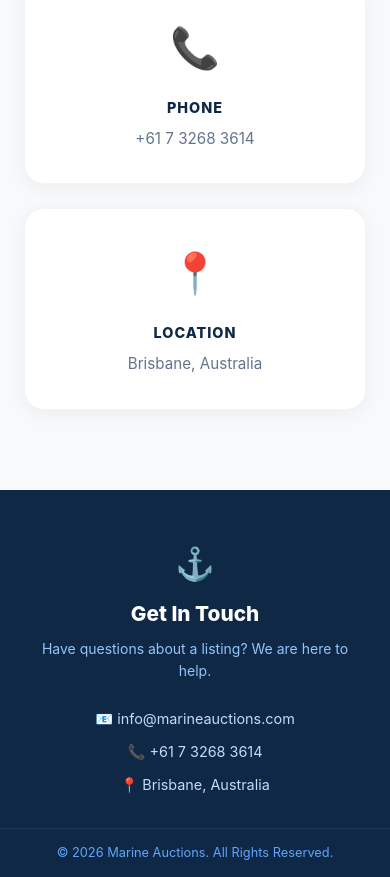
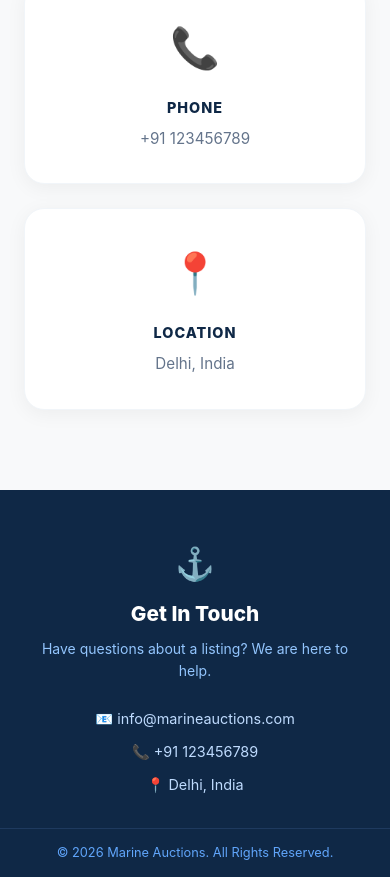
Before and after one commit to manisha36180-rgb/gitup, a Next.js app in the folder antigravity-app/: page /contact in a window 390 px wide. Shown: the part 1339-2216 px from the top of the page. Built offline with nearby package versions, Linux system fonts and the light colour scheme.

Commit message:
Update contact details: phone 123456789 and location Delhi, India

```diff
--- a/antigravity-app/app/contact/page.tsx
+++ b/antigravity-app/app/contact/page.tsx
@@ -59,8 +59,8 @@ export default function ContactPage() {
         <div style={{ display: "flex", flexWrap: "wrap", justifyContent: "center", gap: "24px" }}>
           {[
             { icon: "📧", label: "Email", value: "info@marineauctions.com" },
-            { icon: "📞", label: "Phone", value: "+61 7 3268 3614" },
-            { icon: "📍", label: "Location", value: "Brisbane, Australia" },
+            { icon: "📞", label: "Phone", value: "+91 123456789" },
+            { icon: "📍", label: "Location", value: "Delhi, India" },
           ].map((c) => (
             <div key={c.label} style={{ flex: "1 1 200px", minWidth: "200px", backgroundColor: "white", borderRadius: "20px", padding: "32px 24px", textAlign: "center", border: "1px solid #f1f5f9", boxShadow: "0 4px 20px rgba(0,0,0,0.05)" }}>
               <div style={{ fontSize: "2.5rem", marginBottom: "16px" }}>{c.icon}</div>
--- a/antigravity-app/app/layout.tsx
+++ b/antigravity-app/app/layout.tsx
@@ -42,8 +42,8 @@ export default function RootLayout({
             </p>
             <div style={{ display: "flex", flexDirection: "column", alignItems: "center", gap: "10px", fontSize: "0.9rem", color: "#bfdbfe" }}>
               <span>📧 info@marineauctions.com</span>
-              <span>📞 +61 7 3268 3614</span>
-              <span>📍 Brisbane, Australia</span>
+              <span>📞 +91 123456789</span>
+              <span>📍 Delhi, India</span>
             </div>
           </div>
           <div style={{ borderTop: "1px solid #1e3a5f", padding: "14px", color: "#60a5fa", fontSize: "0.8rem" }}>
```
